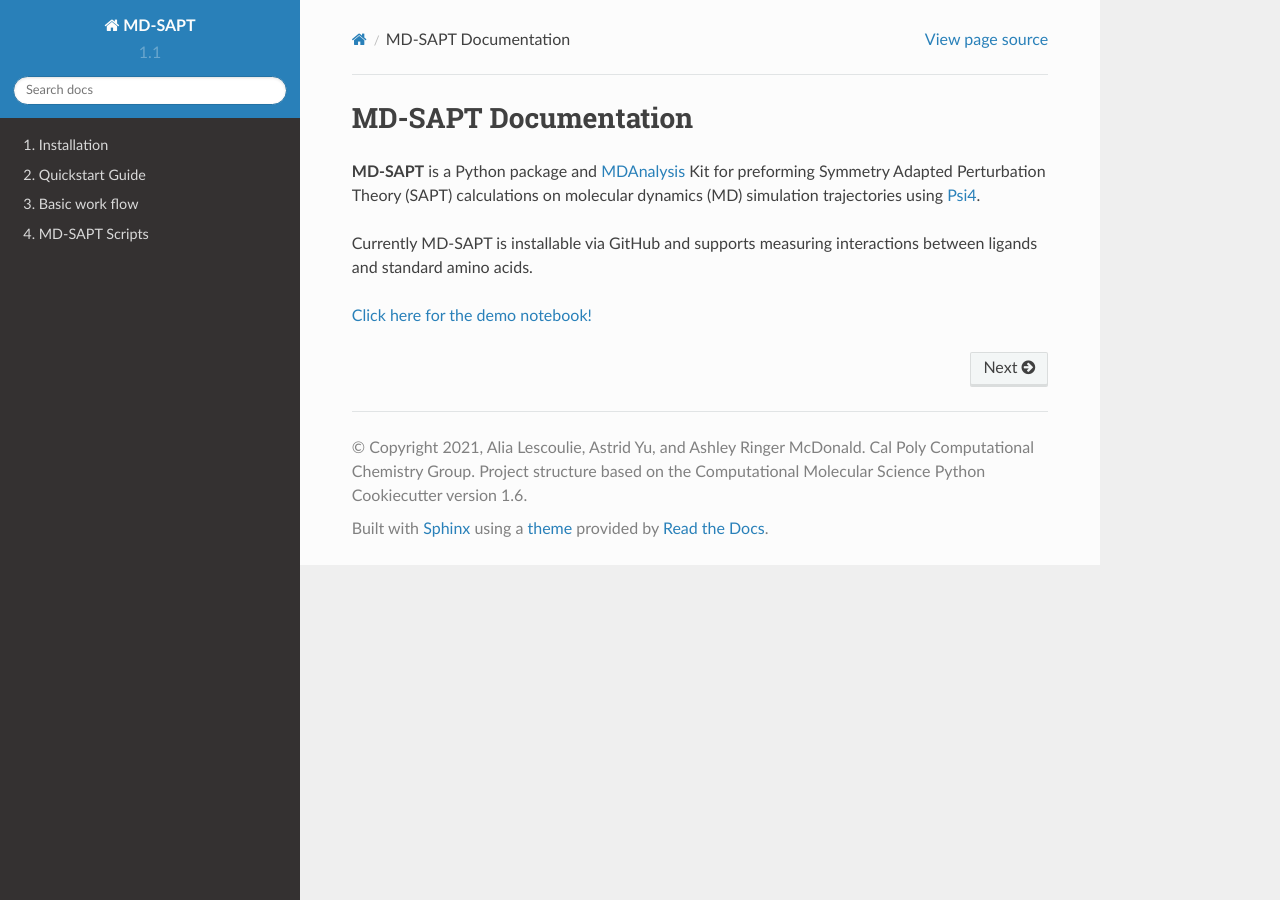
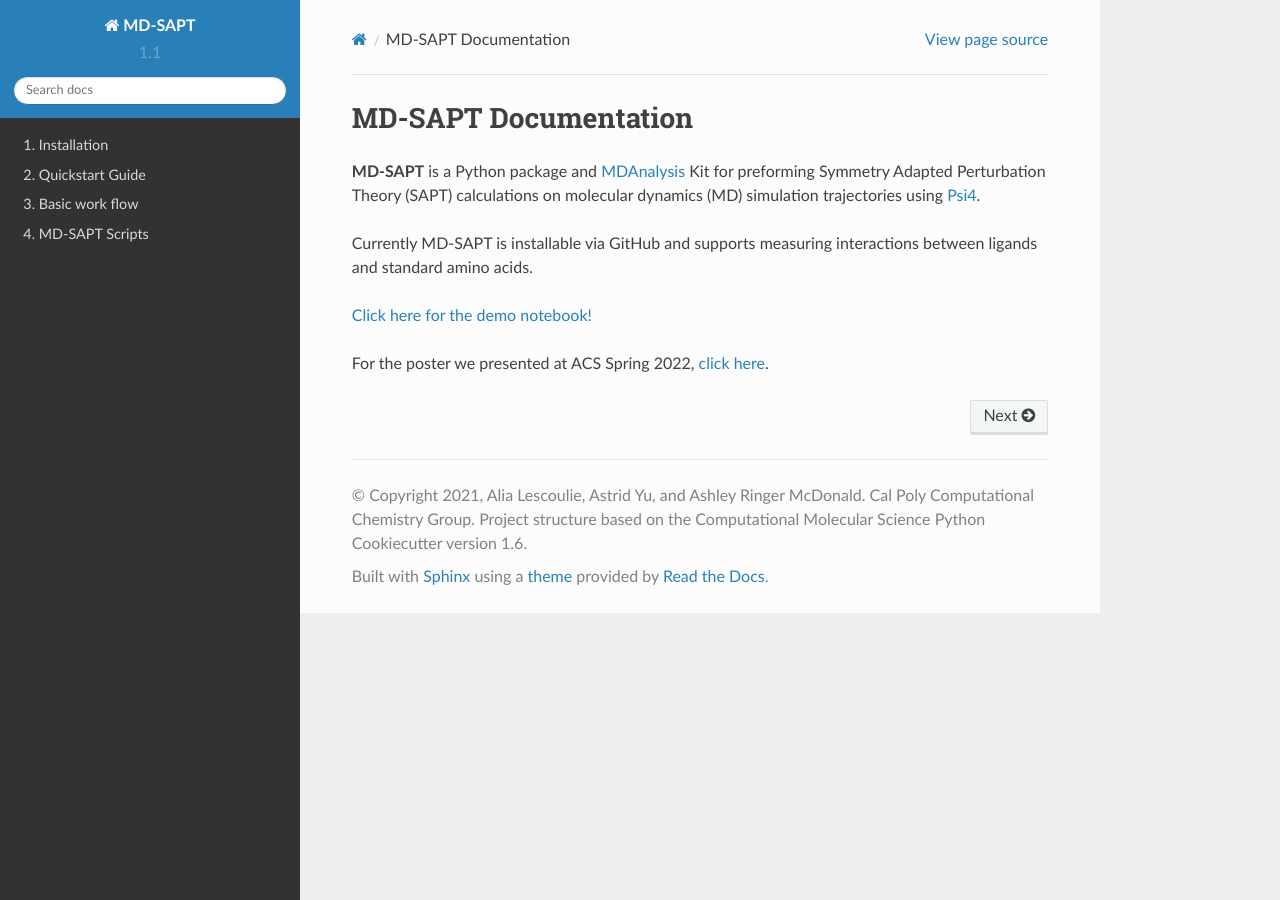
Before and after one commit to calpolyccg/MDSAPT, a Sphinx documentation site: the page built from docs/index.rst, in a window 1280 px wide. Built offline with Sphinx 7.4.7 and the Read the Docs theme 2.0.0, drawn with Linux system fonts in a browser that asks for light colours.

Commit message:
Add link to the poster

```diff
--- a/docs/index.rst
+++ b/docs/index.rst
@@ -9,6 +9,8 @@ Currently MD-SAPT is installable via GitHub and supports measuring interactions
 standard amino acids.
 
 `Click here for the demo notebook! <https://mybinder.org/v2/gh/calpolyccg/MDSAPT_demo/master?labpath=MD-SAPT_demo.ipynb>`_
+
+For the poster we presented at ACS Spring 2022, `click here <./_static/mdsapt_poster.pdf>`_.
 
 
 .. toctree::
```
Also changed, not shown: 1 other file.
